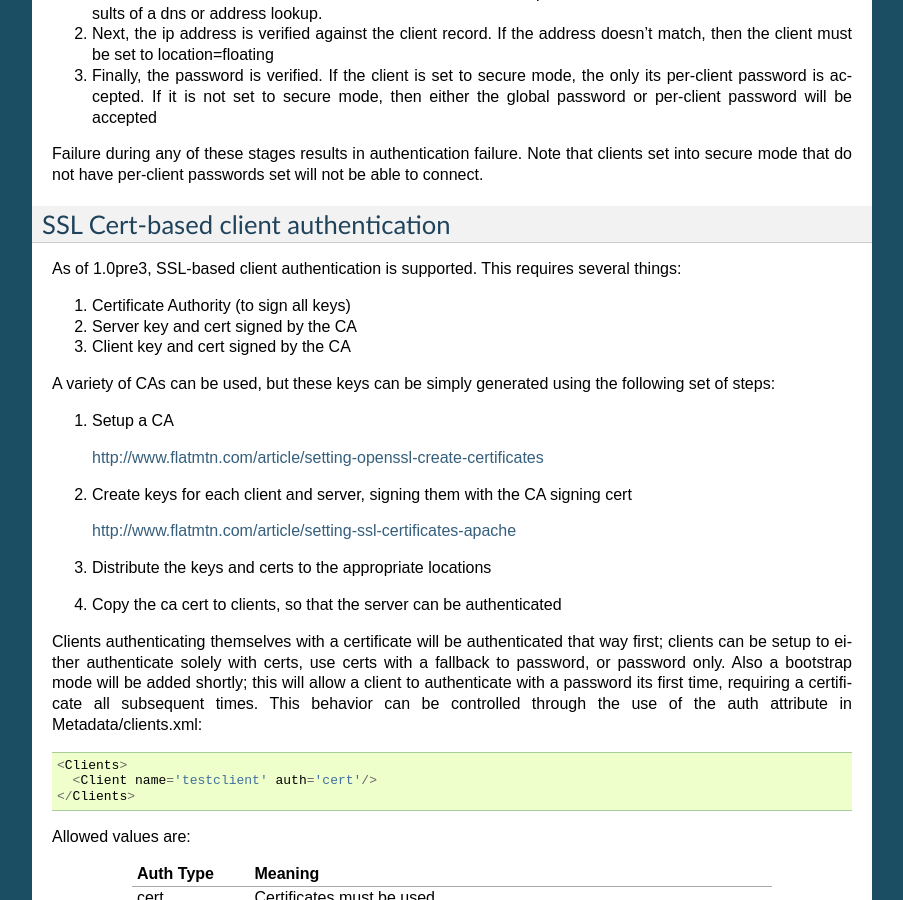
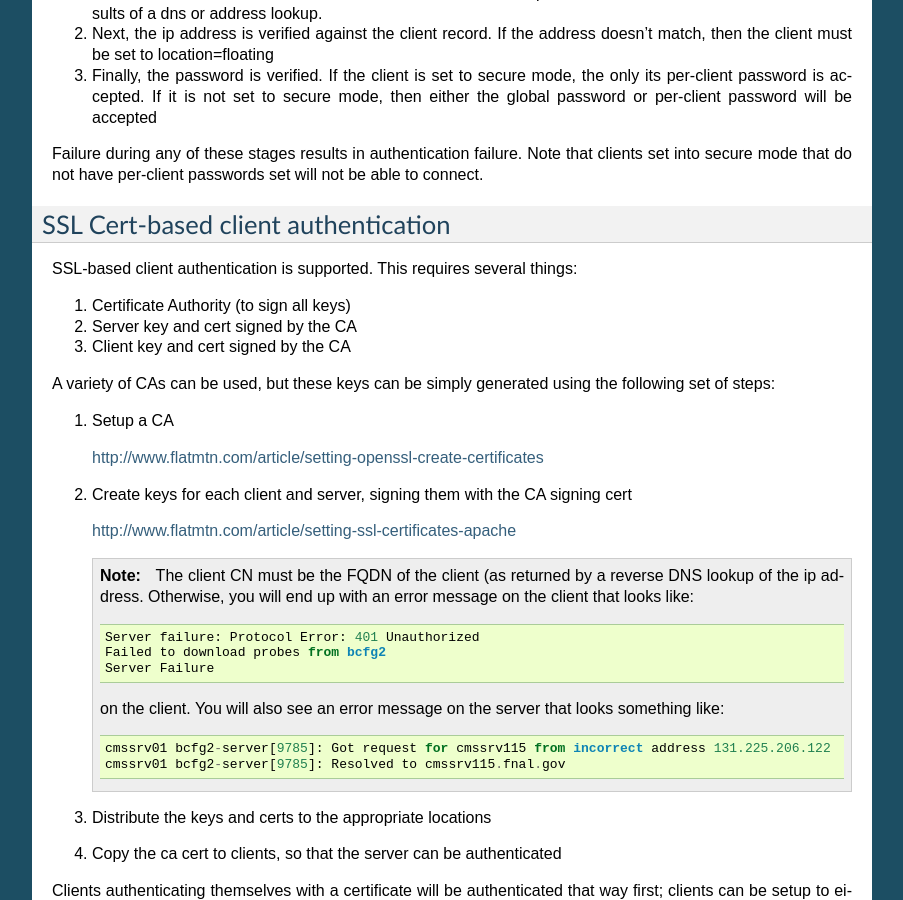
Before and after one commit to Bcfg2/bcfg2, a Sphinx documentation site: the page built from doc/authentication.txt, in a window 1280 px wide and 900 px high, scrolled down 1080 px. Shown: the whole window, without its empty margins (198-1101 px from the left). Built offline with Sphinx 7.4.7, drawn with Linux system fonts in a browser that asks for light colours.

Commit message:
doc: Add note about certificate creation when using SSL
Signed-off-by: Sol Jerome <solj@ices.utexas.edu>

git-svn-id: https://svn.mcs.anl.gov/repos/bcfg/trunk/bcfg2@5670 ce84e21b-d406-0410-9b95-82705330c041

```diff
--- a/doc/authentication.txt
+++ b/doc/authentication.txt
@@ -77,8 +77,8 @@ per-client passwords set will not be able to connect.
 SSL Cert-based client authentication
 ====================================
 
-As of 1.0pre3, SSL-based client authentication is supported. This
-requires several things:
+SSL-based client authentication is supported. This requires several
+things:
 
 #. Certificate Authority (to sign all keys)
 
@@ -97,6 +97,21 @@ using the following set of steps:
    signing cert
 
    http://www.flatmtn.com/article/setting-ssl-certificates-apache
+
+   .. note::
+       The client CN must be the FQDN of the client (as returned by a
+       reverse DNS lookup of the ip address. Otherwise, you will end up
+       with an error message on the client that looks like::
+
+           Server failure: Protocol Error: 401 Unauthorized
+	   Failed to download probes from bcfg2
+	   Server Failure
+
+       on the client. You will also see an error message on the server
+       that looks something like::
+
+           cmssrv01 bcfg2-server[9785]: Got request for cmssrv115 from incorrect address 131.225.206.122
+           cmssrv01 bcfg2-server[9785]: Resolved to cmssrv115.fnal.gov
 
 #. Distribute the keys and certs to the appropriate locations
 
```
